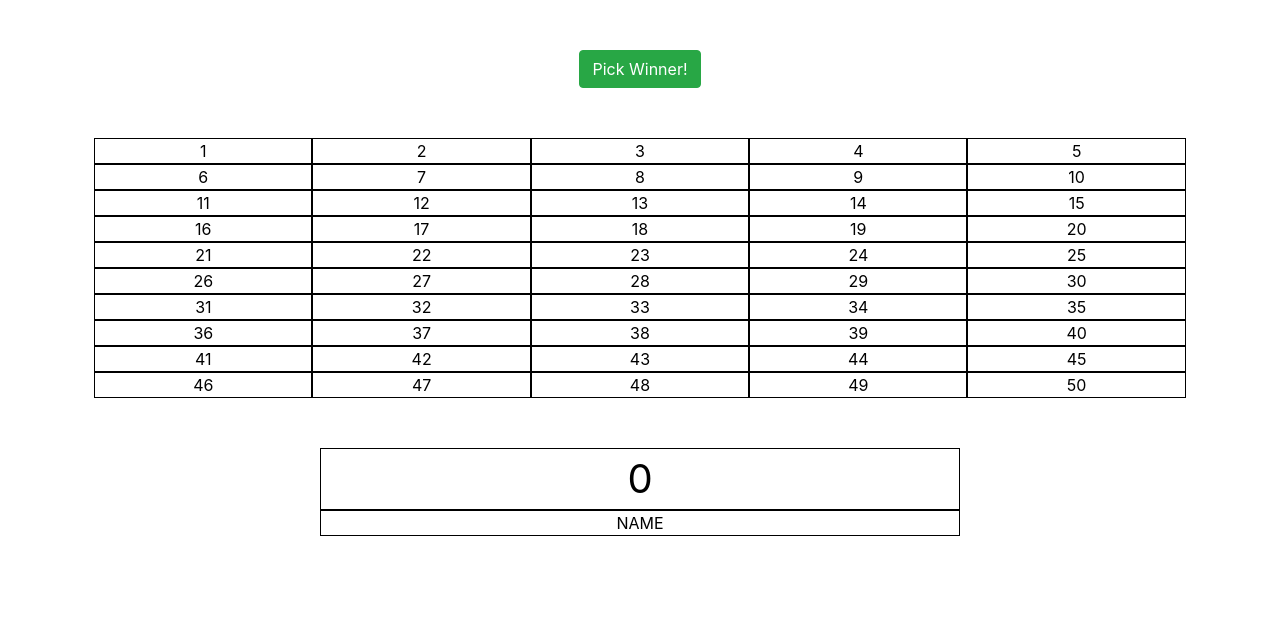
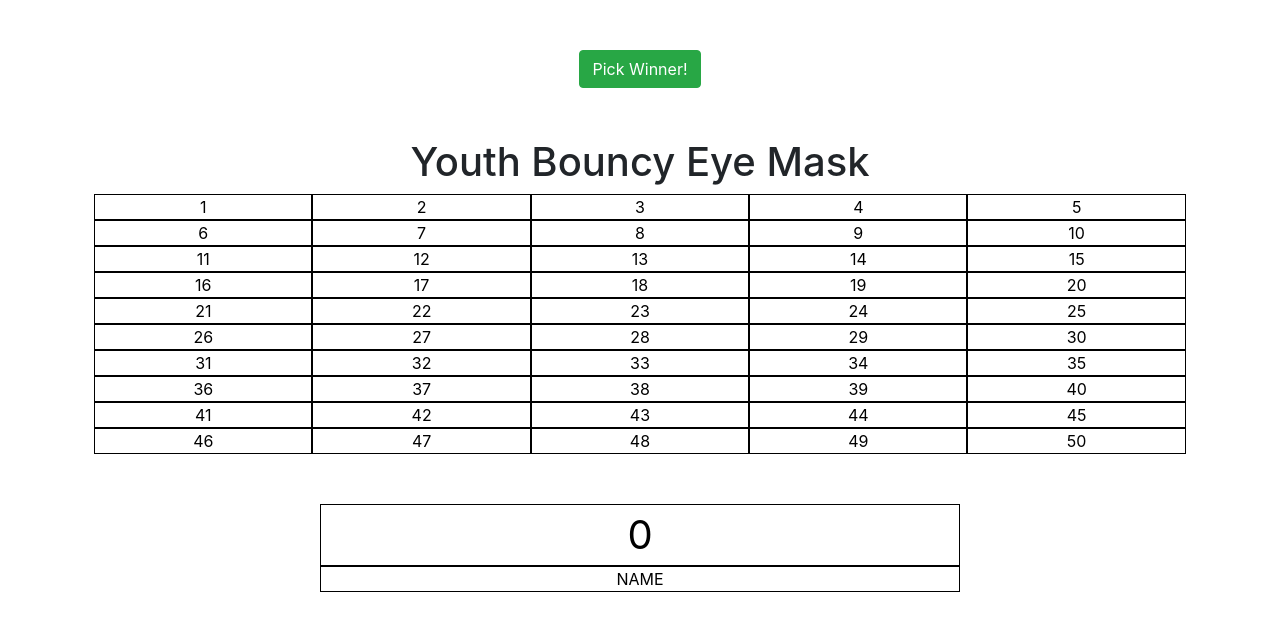
Before and after one commit to DanArmstrong124/random50, a plain HTML site: page index.html in a window 1280 px wide. Drawn offline with nearby package versions, Linux system fonts and the light colour scheme.

Commit message:
Adding H1

```diff
--- a/index.html
+++ b/index.html
@@ -13,6 +13,8 @@
 <body style="text-align: center;">
 
 <button id="button" class="btn btn-success" style="margin: 50px;">Pick Winner!</button>
+
+<h1>Youth Bouncy Eye Mask</h1>
 
 <div class="row">
     <div id="1" class="col-2 offset-1">1</div>
```
